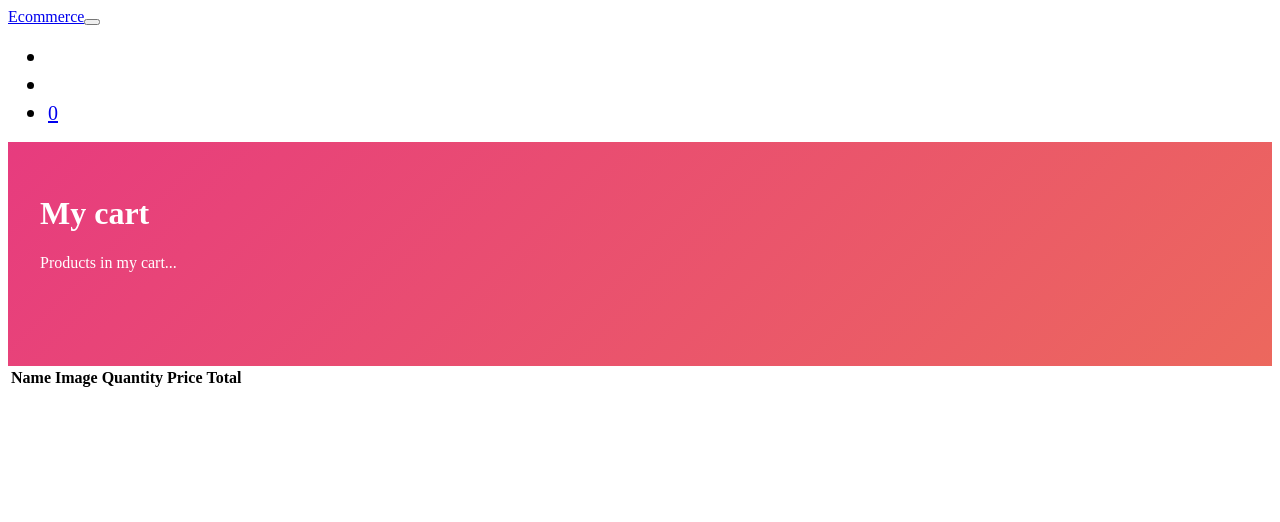
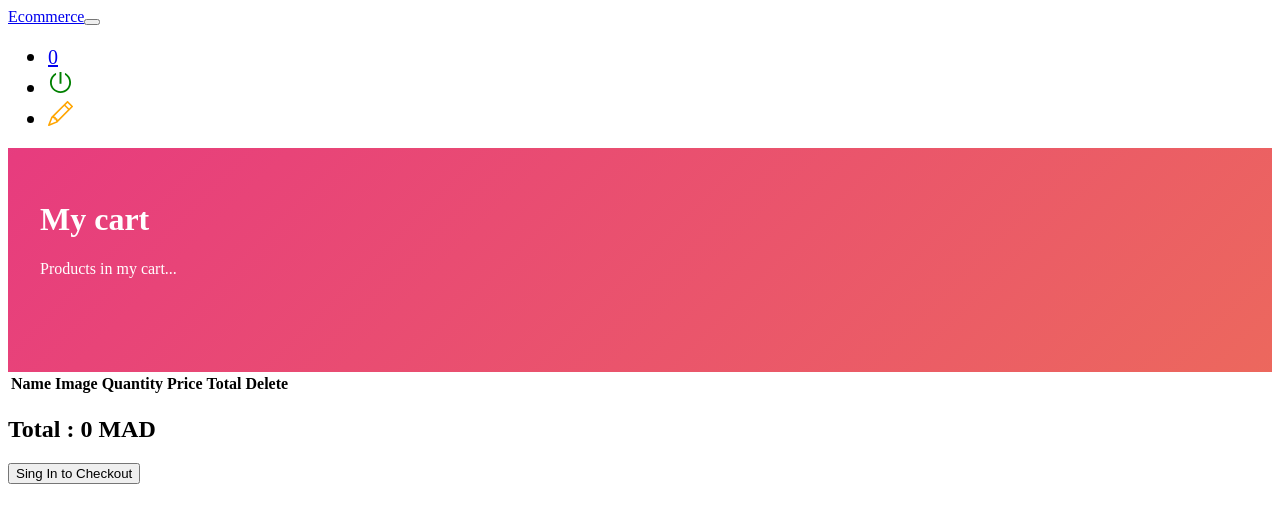
Before and after one commit to Aarchi-Ayoub/ecommerce_Front, a React (Create React App) app: page /cart in a window 1280 px wide. Shown: the top 522 px of the page. Built offline with nearby package versions, Linux system fonts and the light colour scheme.

Commit message:
remove from cart & total price

```diff
--- a/src/actions/CartActions.js
+++ b/src/actions/CartActions.js
@@ -38,3 +38,13 @@ export const desincrement = (product)=>{
         type    : null
     }
 }
+
+export const rmoveFromCart = (id)=>{
+    let items   = JSON.parse(localStorage.getItem('cart'));
+    items       = items.filter(item => item._id !== id)
+    localStorage.setItem('cart',JSON.stringify(items));
+    return {
+        type    : 'Remove_Item',
+        payload : items
+    }
+}
--- a/src/component/cart/Cart.js
+++ b/src/component/cart/Cart.js
@@ -3,7 +3,9 @@ import { useSelector , useDispatch } from 'react-redux'
 import Layout from '../pages/Layout'
 import ShowImage from '../pages/ShowImage'
 import { VscDiffRemoved , VscDiffAdded } from "react-icons/vsc"
-import { increment , desincrement } from '../../actions/CartActions'
+import { AiOutlineDelete } from "react-icons/ai"
+import { increment , desincrement , rmoveFromCart } from '../../actions/CartActions'
+import Chekout from './Chekout'
 const Cart = () => {
     // Get the products from localStorage
     let productsInCart = useSelector(state => state.Cart.products)
@@ -13,7 +15,7 @@ const Cart = () => {
         <Layout
                 title="My cart"
                 description = "Products in my cart..."
-                className="container"
+                className="container-fluid"
         >
             <div className="row">
                 <div className="col-md-9">
@@ -25,6 +27,7 @@ const Cart = () => {
                                 <th>Quantity</th>
                                 <th>Price</th>
                                 <th>Total</th>
+                                <th>Delete</th>
                             </tr>
                         </thead>
                         <tbody>
@@ -59,6 +62,11 @@ const Cart = () => {
                                         </td>
                                         <td>{p.price} MAD</td>
                                         <td>{p.price * p.count} MAD</td>
+                                        <td className="text-right">
+                                            <button onClick={()=>dispatch(rmoveFromCart(p._id))} className="btn btn-lg btn-danger" title="Delete">
+                                                <AiOutlineDelete />
+                                            </button>
+                                        </td>
                                     </tr>
                                 ))
                             }
@@ -66,7 +74,7 @@ const Cart = () => {
                     </table>
                 </div>
                 <div className="col md-3">
-
+                            <Chekout products={productsInCart}/>
                 </div>
             </div>
         </Layout>
--- /dev/null
+++ b/src/component/cart/Chekout.js
@@ -0,0 +1,26 @@
+import React from 'react'
+import { Link } from 'react-router-dom';
+import { isAuthenticate } from '../auth/Authenticate';
+
+const Chekout = ({ products }) => {
+    const calcul = (products)=>{
+        return products.reduce((total, product)=> total + (product.price * product.count), 0);
+    }
+    const button = ()=>{
+        if(isAuthenticate()){
+            return <button className="btn btn-raised btn-primary btn-block">Checkout</button>
+        }else{
+            return (<Link to="/singin">
+                <button className="btn btn-raised btn-warning btn-block">Sing In to Checkout</button>
+            </Link>)
+        }
+    }
+    return (
+        <div>
+            <h2 className="text-center">Total : {calcul(products)} MAD</h2>
+            { button() }
+        </div>
+    )
+}
+
+export default Chekout
--- a/src/component/pages/Menu.js
+++ b/src/component/pages/Menu.js
@@ -5,6 +5,7 @@ import toastr from 'toastr'
 import 'toastr/build/toastr.css'
 import { isAuthenticate } from '../auth/Authenticate'
 import { AiOutlinePoweroff } from "react-icons/ai";
+import { BsPencil } from "react-icons/bs";
 
 import { useSelector } from 'react-redux'
 // history : un systéme qui nous permet de savoir l'url en cours
@@ -69,27 +70,40 @@ const Menu = (props) => {
                     }
                 </ul>
                 <ul className="navbar-nav ml-auto">
+                <li className="nav-item active">
+                    <Link
+                        title="My Cart"
+                        to="/cart"
+                        style={{cursor:'pointer', fontSize:"20px",marginTop:"-3px"}}
+                        className="nav-link" >
+                        <span className="badge badge-warning">{countItems}</span>
+                    </Link>
+                </li>
                 {
                     !isAuthenticate() && (
                         <Fragment>
                             <li className="nav-item">
-                                <Link style={isActive(props.history,'/singin')} className="nav-link" to="/singin">Connexion</Link>
+                                <Link style={isActive(props.history,'/singin')} className="nav-link" to="/singin">
+                                    <span style={{cursor:'pointer',color:"green"}} title="SingIn">
+                                        <AiOutlinePoweroff/>
+                                    </span>
+                                </Link>
                             </li>
+
                             <li className="nav-item">
-                                <Link style={isActive(props.history,'/singup')} className="nav-link" to="/singup">Register</Link>
+                                <Link style={isActive(props.history,'/singup')} className="nav-link" to="/singup">
+                                    <span style={{cursor:'pointer',color:"orange"}} title="Register">
+                                        <BsPencil/>
+                                    </span>
+                                </Link>
                             </li>
                         </Fragment>
                     )
                 }
-                <li className="nav-item active">
-                    <Link style={isActive(props.history,'/cart')} className="nav-link" to="/cart" style={{cursor:'pointer', fontSize:"20px"}}className="nav-link">
-                        <span className="badge badge-warning">{countItems}</span>
-                    </Link>
-                </li>
                 {
                     isAuthenticate() && (
                         <li className="nav-item">
-                            <span style={{cursor:'pointer'}}  className="nav-link" onClick={singOut} className="nav-link">
+                            <span style={{cursor:'pointer',color:"red"}} title="SingOut" onClick={singOut} className="nav-link">
                                 <AiOutlinePoweroff/>
                             </span>
                         </li>
--- a/src/reducers/CartReducer.js
+++ b/src/reducers/CartReducer.js
@@ -12,7 +12,14 @@ const CartReducer =( state = initialState , action)=>{
             return {
                 ...state,
                 products: action.payload ,
-                count   : action.payload.length
+                count   : action.payload.reduce((total,product)=>total+product.count,0)
+            }
+        };
+        case 'Remove_Item' : {
+            return {
+                ...state,
+                products: action.payload ,
+                count   : action.payload.reduce((total,product)=>total+product.count,0)
             }
         };
         case 'Increment' : {
```
